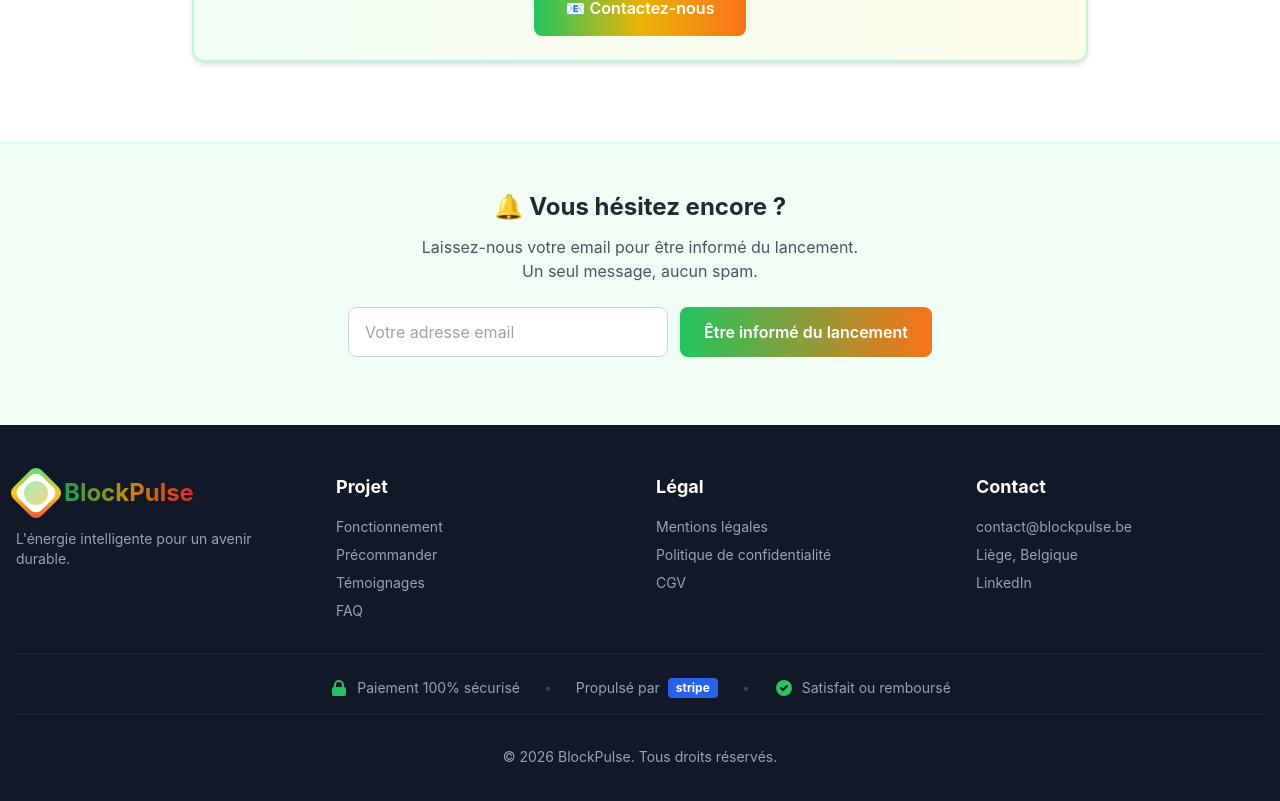
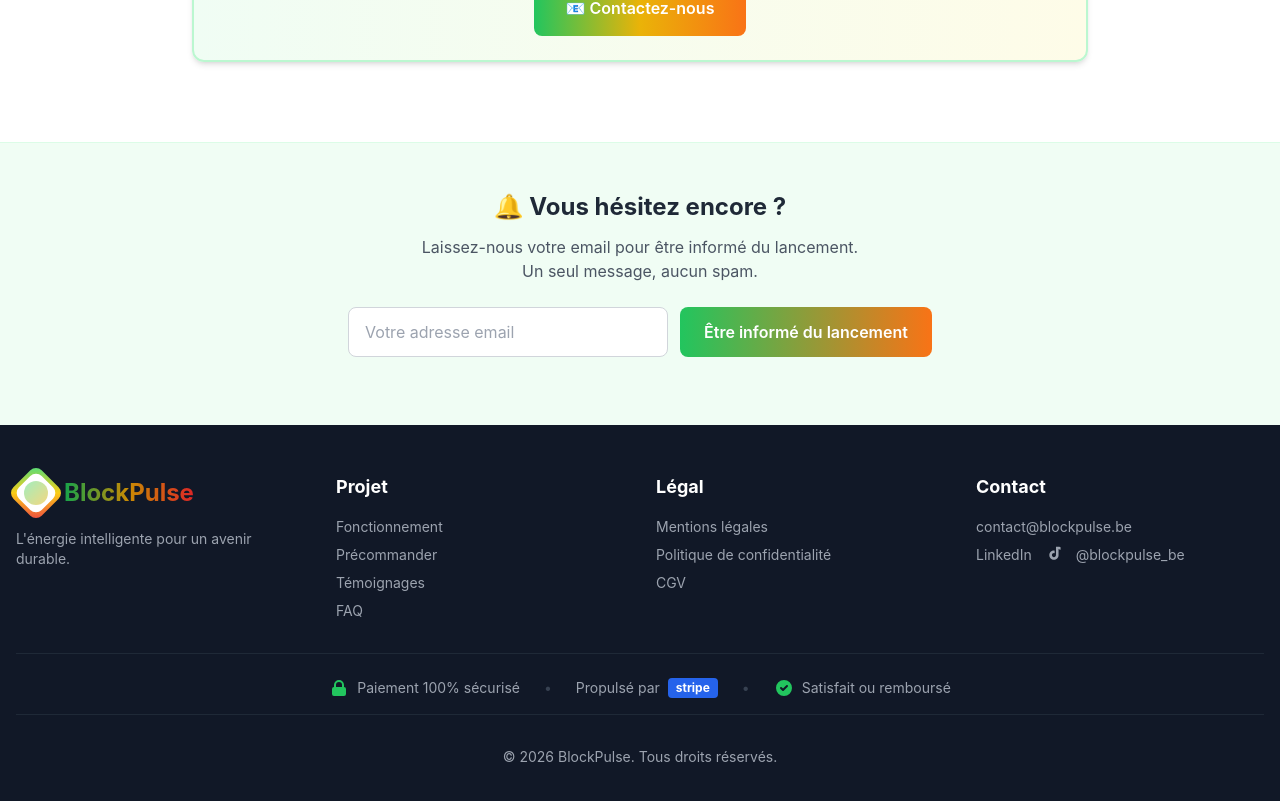
Before and after one commit to cdevl3749/blockpulse-coming-soon, a React (Vite) app: page / in a window 1280 px wide. Shown: the part 5694-6495 px from the top of the page. Built offline with nearby package versions, Linux system fonts and the light colour scheme.

Commit message:
modif footer + tic toc

```diff
--- a/src/App.jsx
+++ b/src/App.jsx
@@ -889,10 +889,35 @@ const Footer = ({ onLegalClick, onPrivacyClick, onCGVClick }) => {
                   contact@blockpulse.be
                 </a>
               </li>
-              <li>Liège, Belgique</li>
-              <li className="flex gap-4 mt-4">
-                <a href="https://www.linkedin.com/in/christophe-devleeshouwer-882377399/" target="_blank" rel="noopener noreferrer" className="hover:text-white transition-colors">LinkedIn</a>
-              </li>
+              <li className="flex items-center gap-4 mt-4">
+
+  {/* LinkedIn */}
+  <a
+    href="https://www.linkedin.com/in/christophe-devleeshouwer-882377399/"
+    target="_blank"
+    rel="noopener noreferrer"
+    className="flex items-center gap-2 hover:text-white transition-colors"
+    aria-label="LinkedIn BlockPulse"
+  >
+    LinkedIn
+  </a>
+
+              {/* TikTok */}
+              <a
+                href="https://www.tiktok.com/@blockpulse_be"
+                target="_blank"
+                rel="noopener noreferrer"
+                className="flex items-center gap-2 hover:text-white transition-colors"
+                aria-label="TikTok BlockPulse"
+              >
+                <svg className="w-5 h-5" viewBox="0 0 24 24" fill="currentColor">
+                  <path d="M12.004 2c1.073 0 2.115.195 3.092.555v3.04c-.844-.114-1.674-.387-2.431-.806v7.418c0 3.05-2.48 5.52-5.53 5.52-3.05 0-5.53-2.47-5.53-5.52 0-3.05 2.48-5.52 5.53-5.52.29 0 .57.025.844.073v3.065a2.44 2.44 0 00-.844-.148c-1.35 0-2.444 1.094-2.444 2.444s1.094 2.444 2.444 2.444 2.444-1.094 2.444-2.444V2z"/>
+                </svg>
+                <span>@blockpulse_be</span>
+              </a>
+
+            </li>
+
             </ul>
           </div>
         </div>
```
